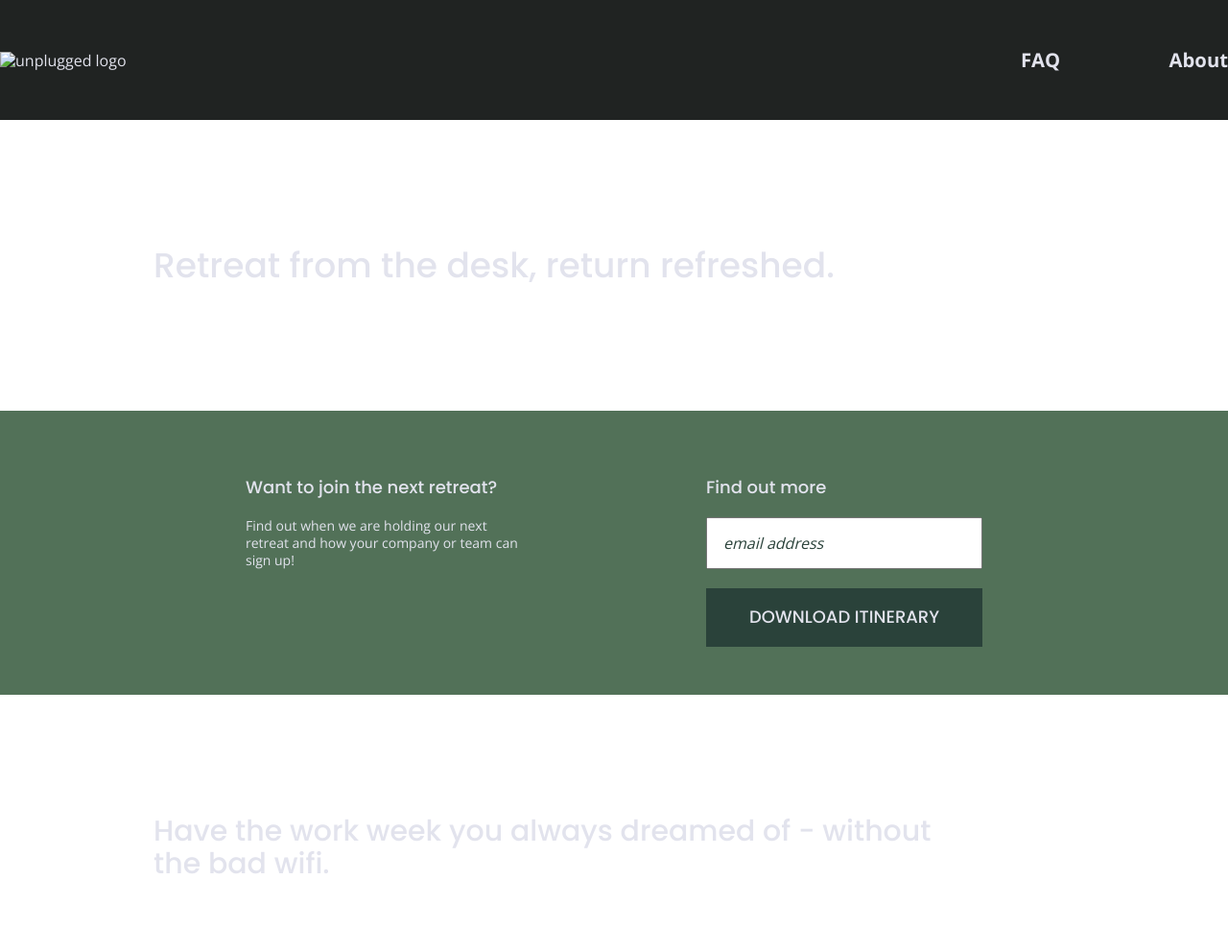
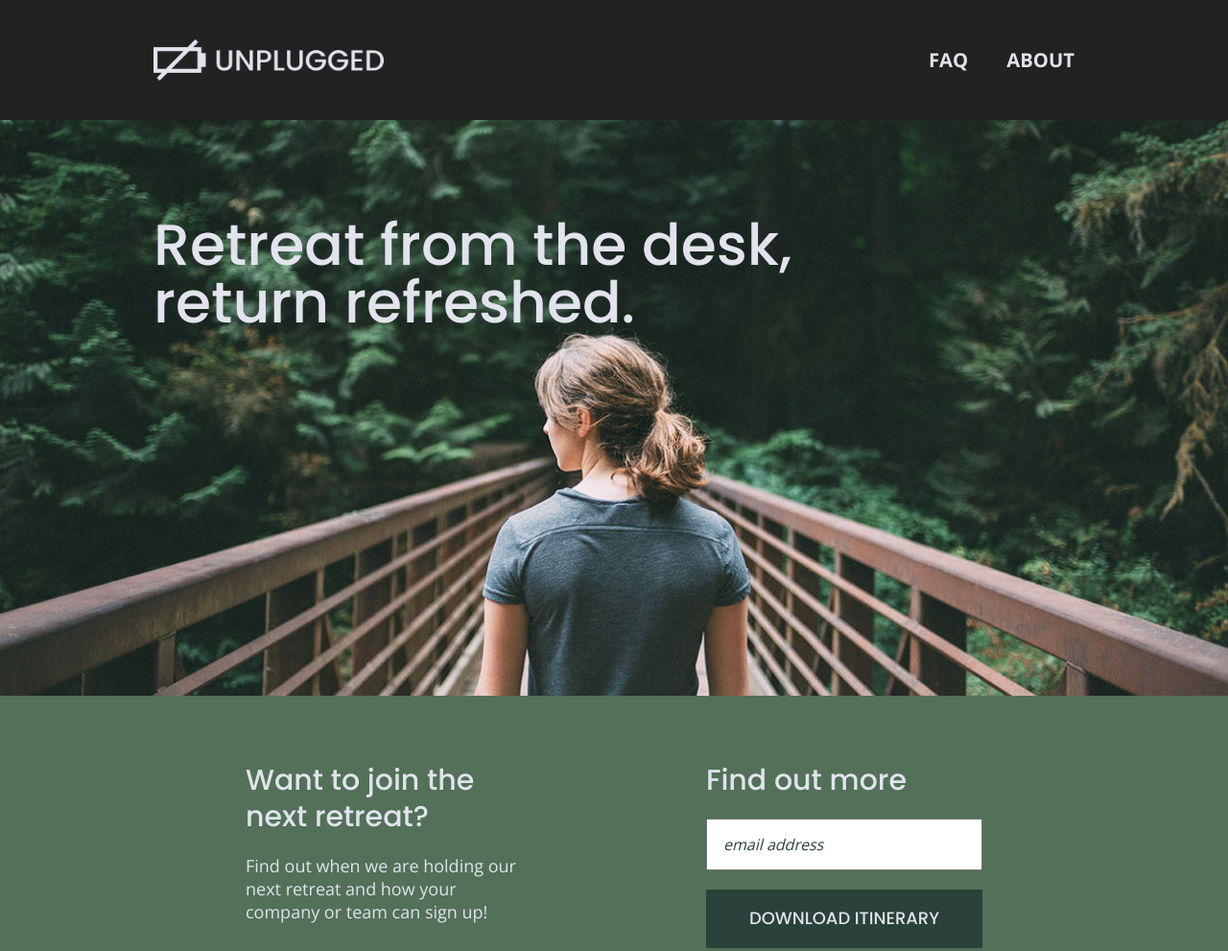
Before and after one commit to RuthB-arry/206-unplugged, a website built with Parcel: page index.html in a window 1280 px wide. Shown: the top 991 px of the page at 96% size. Built offline with nearby package versions, Linux system fonts and the light colour scheme.

Commit message:
colors and images

```diff
--- a/css/main.css
+++ b/css/main.css
@@ -137,7 +137,13 @@ textarea {
     width: 90%;
     margin: 50px 0;
   }
+  img {
+    width: 100%;
+  }
 
+  figure {
+          margin: 0;
+  }
 
 /*--------Base header footer Styles-----------*/
 
@@ -154,7 +160,13 @@ footer {
 header {
   padding: 15px 0;
 }
-
+header figure {
+  width: 60%;
+  display: flex;
+  justify-content: center;
+  align-items: center;
+  flex-flow: row wrap;
+}
  header .content-wrapper {
   display: flex;
   justify-content: center;
@@ -176,7 +188,7 @@ header {
   align-items: center;
   flex-flow: row wrap;
   width: 60%;
-  text-transform: capitalize;
+  text-transform: uppercase;
   font-size: 1.125em;
   font-weight: 700;
 
@@ -224,14 +236,18 @@ footer .copyright {
   margin: 20px 0;
 }
 
-/*----Homepage-----*/
+/*---- Mobile-styles-Homepage-----*/
 
 .hero-area {
     display: flex;
     justify-content: center;
     flex-flow: row wrap;
+    background-image: url('../img/hero.jpg');
+    background-size: cover;
+    background-repeat:no-repeat;
+    background-position: center ;
 }
-.hero-area h2 {
+.hero-area h1 {
   font-size: 2.25em;
   font-family: 'Poppins', Helvetica, Arial, sans-serif;
   font-weight: 500;
@@ -269,10 +285,17 @@ input[type=button] {
   text-align: center;
   text-transform: uppercase;
 }
+
+/*------------Features---------*/
+
 .features {
   display: flex;
   justify-content: center;
   flex-flow: row wrap;
+  background-image: url('../img/features.jpg');
+  background-size: cover;
+  background-repeat:no-repeat;
+  background-position: center;
 }
 .features h2 {
   margin-bottom: 60px;
@@ -293,12 +316,12 @@ input[type=button] {
   flex-flow: row wrap;
 }
 
+/*----reviews*/
 .reviews {
   display: flex;
   justify-content: center;
   flex-flow: row wrap;
   background-color: #2a423a;
-
 }
 .reviews h2 {
   margin-bottom: 40px;
@@ -316,22 +339,35 @@ input[type=button] {
   justify-content: center;
   align-items: center;
   flex-flow: row wrap;
+  background-color: #527158;
 }
 .faq .content-wrapper {
 display: flex;
 justify-content: center;
 align-items: center;
 flex-flow: row wrap;
+margin: 50px 0 0 0;
+}
+.faq h2 {
+  margin-bottom: 40px;
+  line-height: 1;
 }
 
+.faq-content {
+  margin-bottom: 50px;
+}
 
+.faq-content h4 {
+  line-height: 1.333;
+}
 /**********about***************/
 
-.mission content {
+.mission {
   display: flex;
   justify-content: center;
   align-items: center;
   flex-flow: row wrap;
+  background-color: #527158;
 }
 
 .contact section {
@@ -339,6 +375,7 @@ flex-flow: row wrap;
   justify-content: center;
   align-items: center;
   flex-flow: row wrap;
+  background-color: #2a423a;
 }
 
 .contact-column-one, .contact-column-two {
@@ -346,7 +383,9 @@ flex-flow: row wrap;
   justify-content: center;
   flex-flow: row wrap;
 }
-
+.contact-content p {
+  margin: 0;
+}
 
 /* ==========================================================================
    Helper classes
@@ -438,15 +477,27 @@ flex-flow: row wrap;
 
 @media only screen and (min-width: 768px) {
   /* tablet styles here*/
+  .content-wrapper {
+    max-width: 640px;
+    margin: 100px 0;
+  }
 
-.content-wrapper {
-  width: 640px;
-  margin: 100px 0;
-}
+  h2 {
+    font-size: 2.25em;
+    line-height: 1.333;
+  }
+
+  h3 {
+      font-size: 1.5em;
+      line-height: 1.25;
+  }
 
 header {
   justify-content: space-around;
   padding: 33px 0;
+}
+header figure {
+  width: 30%;
 }
 
 header .content-wrapper {
@@ -464,7 +515,16 @@ header nav ul{
   display: none;
 
 }
-/* Hero Area */
+   /* Hero */
+   .hero-area {
+    min-height: 600px;
+  }
+
+  .hero-area h1 {
+    font-size: 3em;
+    line-height: 1;
+    margin: 0;
+}
 
     /* Aside */
     aside .content-wrapper {
@@ -497,13 +557,17 @@ header nav ul{
   /* Reviews */
   .reviews article {
     display: flex;
-    justify-content: center;
+    justify-content: space-between;
   }
 
+  .reviews article figure,
   .reviews article div {
       width:  49%;
   }
-
+  .reviews h3 {
+    width: 75%;
+    margin: 0;
+  }
   /* Footer */
   footer .content-wrapper {
       width: 65%;
@@ -564,11 +628,30 @@ header nav ul{
   /* desktop styles here */
 
   .content-wrapper {
-    width: 960px;
+    max-width: 960px;
   }
+
+  h2 {
+    font-size: 2.25em;
+  }
+
+  h3,
+  h4 {
+      font-size: 1.875em;
+  }
+
+  p {
+      font-size: 1.125em;
+      line-height: 1.333;
+  }
+  header figure {
+    width: 25%;
+  }
+
   /* Hero Area */
   .hero-area h1{
-    width: 60%;
+    font-size: 3.75em;
+    width: 80%;
   }
 
       /* Aside */
@@ -587,11 +670,14 @@ header nav ul{
       width: 90%;
     }
 
-    .features .article {
+    .features article {
         flex-basis: 33%;
     }
 
     /* Reviews */
+.reviews h2 {
+  padding-bottom: 50px;
+}
 
     .reviews article div {
         width:  42%;
--- a/index.html
+++ b/index.html
@@ -30,9 +30,11 @@
   <!-- Add your site or application content here -->
   <header>
     <div class="content-wrapper">
+      <figure>
       <a href="#">
-        <img src="" alt="unplugged logo">
+        <img src="img/unpluggedlogo.png" alt="unplugged logo">
       </a>
+    </figure>
       <div class="header-divider"></div>
       <nav>
         <ul>
@@ -46,7 +48,7 @@
   <main>
       <section class="hero-area">
         <div class="content-wrapper">
-        <h2>Retreat from the desk, return refreshed.</h2>
+        <h1>Retreat from the desk, return refreshed.</h1>
         </div>
       </div>
     </section>
@@ -108,7 +110,11 @@
           <div class="content-wrapper">
               <h2>Be a better team in 5 days, like these.</h2>
             <article>
-              <div>
+              <figure>
+                <a href="">
+              <img src="img/team.jpg" alt="team"></a>
+            </figure>
+            <div>
                 <h3>LaCrue Bottling Co.</h3>
                 <h3>October 2019</h3>
                   <p class="reviews">Lorem impsum dolor sit amet consectetur adipiscing elit, sed do eiusmod tempor incididunt ut labore et
@@ -116,7 +122,7 @@
                   ex ea commodo consequat. Duis aute irure dolor in reprehenderit in voluptate velit esse cillum dolore eu
                   fugiat nulla pariatur.
                   </p>
-              </div>
+                </div>
             </article>
           </div>
         </section>
```
Also changed, not shown: faq/index.html (+2 -0 lines), img/features.jpg (added), img/hero.jpg (added), img/team.jpg (added), img/unpluggedlogo.jpg (added), img/unpluggedlogo.png (added).
